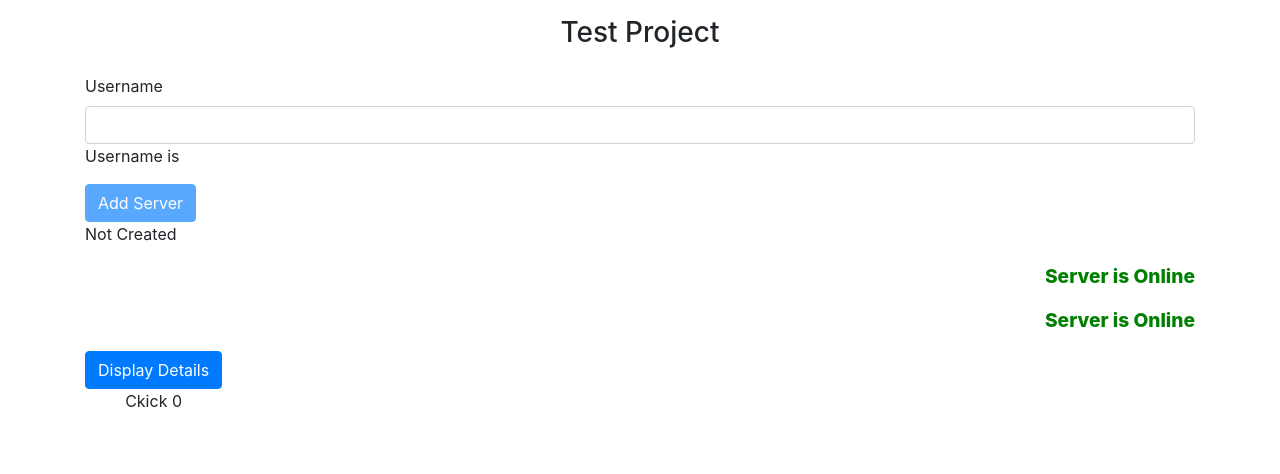
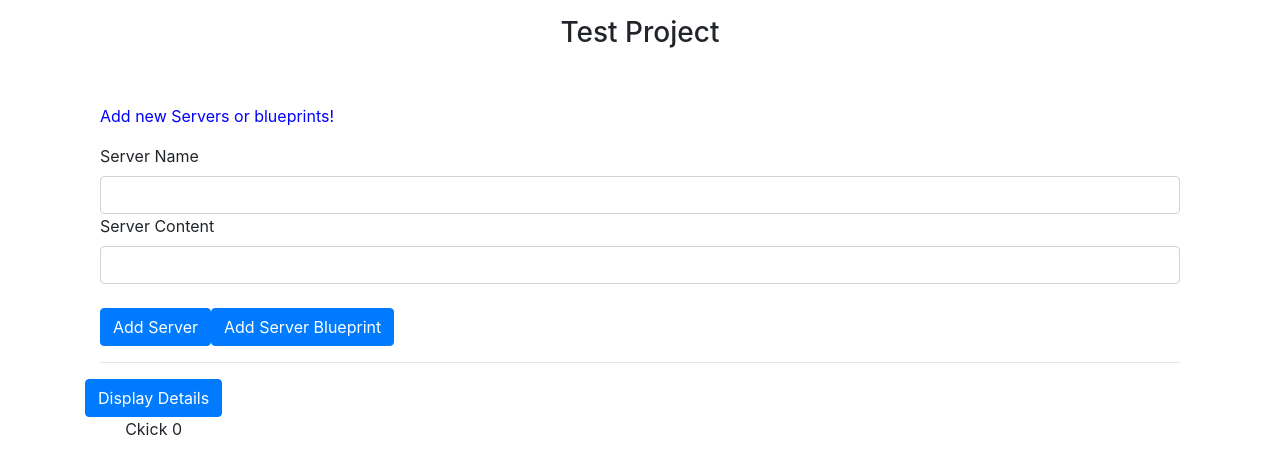
Before and after one commit to krishmuthavarapu/pro-beta, an Angular app: page / in a window 1280 px wide. Shown: the top 474 px of the page. Built offline with nearby package versions, Linux system fonts and the light colour scheme.

Commit message:
com struc

```diff
--- a/src/app/assigments/fourth/fourth.component.html
+++ b/src/app/assigments/fourth/fourth.component.html
@@ -4,9 +4,9 @@
             <button class="btn btn-primary" (click)="toggleData()">Display Details</button>
             <p *ngIf="dataState ==true">{{ paraData }}</p>
 
-            <div *ngFor="let list of arrayData">
-                <p class="text-center" [ngClass]="{fontCol: arrayData.length > 5}"
-                    [ngStyle]="{backgroundColor: getBg()}">Ckick {{list}}</p>
+            <div *ngFor="let list of arrayData" [ngClass]="{fontCol: list >= 5}"
+                [ngStyle]="{backgroundColor: list >= 5? 'blue':'white'}">
+                <p class="text-center">Ckick {{list}}</p>
             </div>
         </div>
     </div>
--- a/src/app/assigments/fourth/fourth.component.ts
+++ b/src/app/assigments/fourth/fourth.component.ts
@@ -15,11 +15,7 @@
   ngOnInit(): void {}
   toggleData() {
     //  this.dataState === false ? true : false;
-    if (this.dataState === false) {
-      this.dataState = true;
-    } else {
-      this.dataState = false;
-    }
+    this.dataState = !this.dataState;
     this.arrayData.push(this.firstNum++);
     console.log(this.arrayData);
   }
--- a/src/app/servers/servers.component.css
+++ b/src/app/servers/servers.component.css
@@ -5,3 +5,10 @@
 .bgo2 {
   text-align: right;
 }
+.container {
+  margin-top: 30px;
+}
+
+p {
+  color: blue;
+}
--- a/src/app/servers/servers.component.html
+++ b/src/app/servers/servers.component.html
@@ -1,4 +1,4 @@
-<label for="">Username</label>
+<!-- <label for="">Username</label>
 <input type="text" class="form-control" name="username" [(ngModel)]="userName" (input)="onUsernameUpdate($event)">
 <p>Username is {{ userName }}</p>
 <button class="btn btn-primary" (click)="onResetUsername()" [disabled]="disableBtn">Add Server</button>
@@ -9,4 +9,32 @@
 </ng-template>
 <p *ngFor="let server of servers" [ngClass]="{bgo: serverStatus==='Online',bgo2: serverStatus==='Online'}"
     [ngStyle]="{color: getColor()}">Server is
-    {{ serverStatus }}</p>
+    {{ serverStatus }}</p> -->
+<div class="container">
+    <div class="row">
+        <div class="col-12">
+            <p>Add new Servers or blueprints!</p>
+            <label>Server Name</label>
+            <input type="text" class="form-control" [(ngModel)]="newServerName">
+            <label>Server Content</label>
+            <input type="text" class="form-control" [(ngModel)]="newServerContent">
+            <br>
+            <button class="btn btn-primary" (click)="onAddServer()">Add Server</button>
+            <button class="btn btn-primary" (click)="onAddBlueprint()">Add Server Blueprint</button>
+        </div>
+    </div>
+    <hr>
+    <div class="row">
+        <div class="col-12">
+            <div class="panel panel-default" *ngFor="let element of serverElements">
+                <div class="panel-heading">{{ element.name }}</div>
+                <div class="panel-body">
+                    <p>
+                        <strong *ngIf="element.type === 'server'" style="color: red">{{ element.content }}</strong>
+                        <em *ngIf="element.type === 'blueprint'">{{ element.content }}</em>
+                    </p>
+                </div>
+            </div>
+        </div>
+    </div>
+</div>
--- a/src/app/servers/servers.component.ts
+++ b/src/app/servers/servers.component.ts
@@ -13,6 +13,9 @@
   serverStatus: String = 'Online';
   serverName = 'Test Server';
   servers = ['Serve 1', 'Serve2'];
+  serverElements = [];
+  newServerName = '';
+  newServerContent = '';
   constructor() {
     this.serverStatus = Math.random() > 0.5 ? 'Online' : 'Offline';
   }
@@ -34,4 +37,19 @@
   onUsernameUpdate(event: any) {
     this.disableBtn = false;
   }
+  onAddServer() {
+    this.serverElements.push({
+      type: 'server',
+      name: this.newServerName,
+      content: this.newServerContent,
+    });
+  }
+
+  onAddBlueprint() {
+    this.serverElements.push({
+      type: 'blueprint',
+      name: this.newServerName,
+      content: this.newServerContent,
+    });
+  }
 }
```
